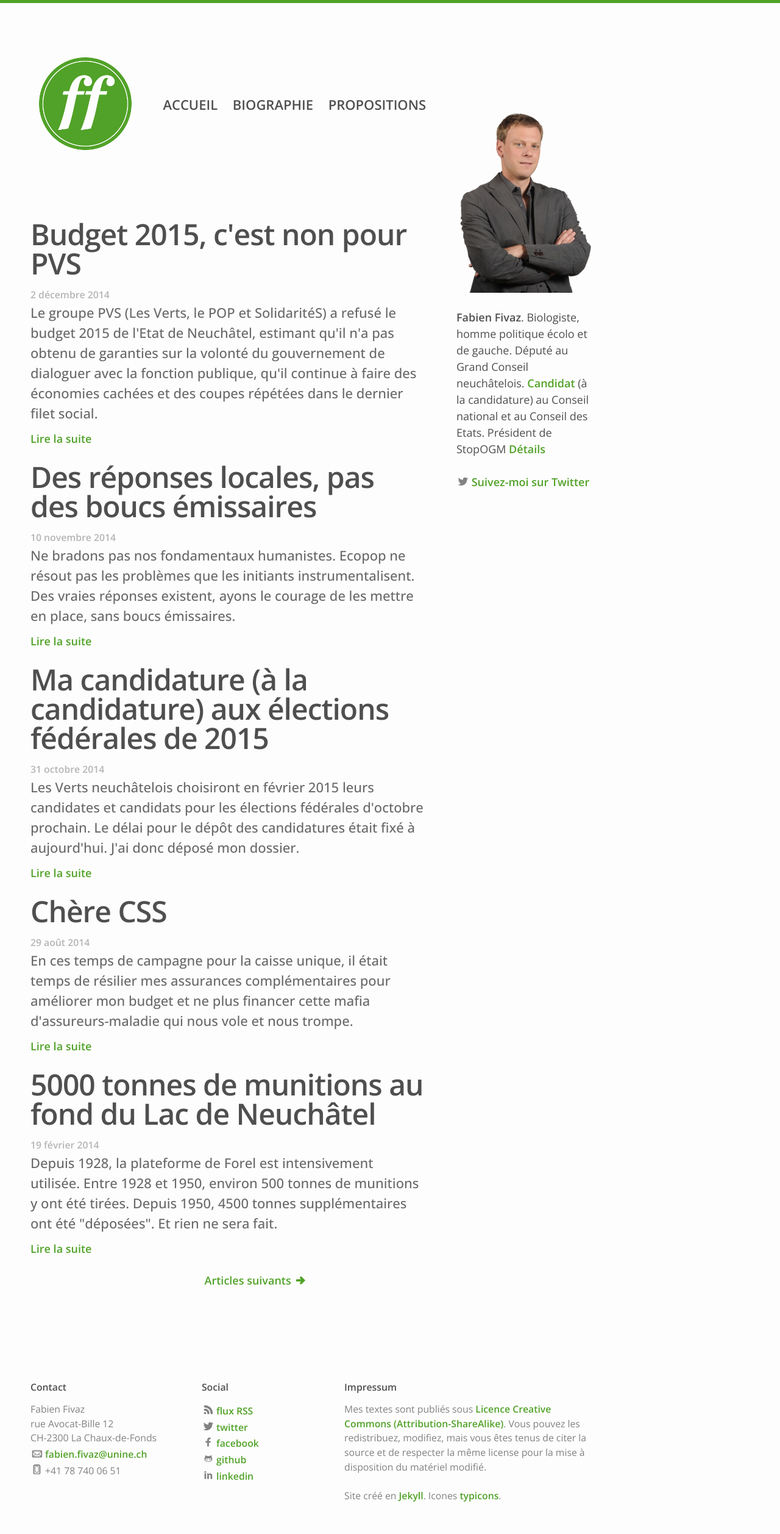
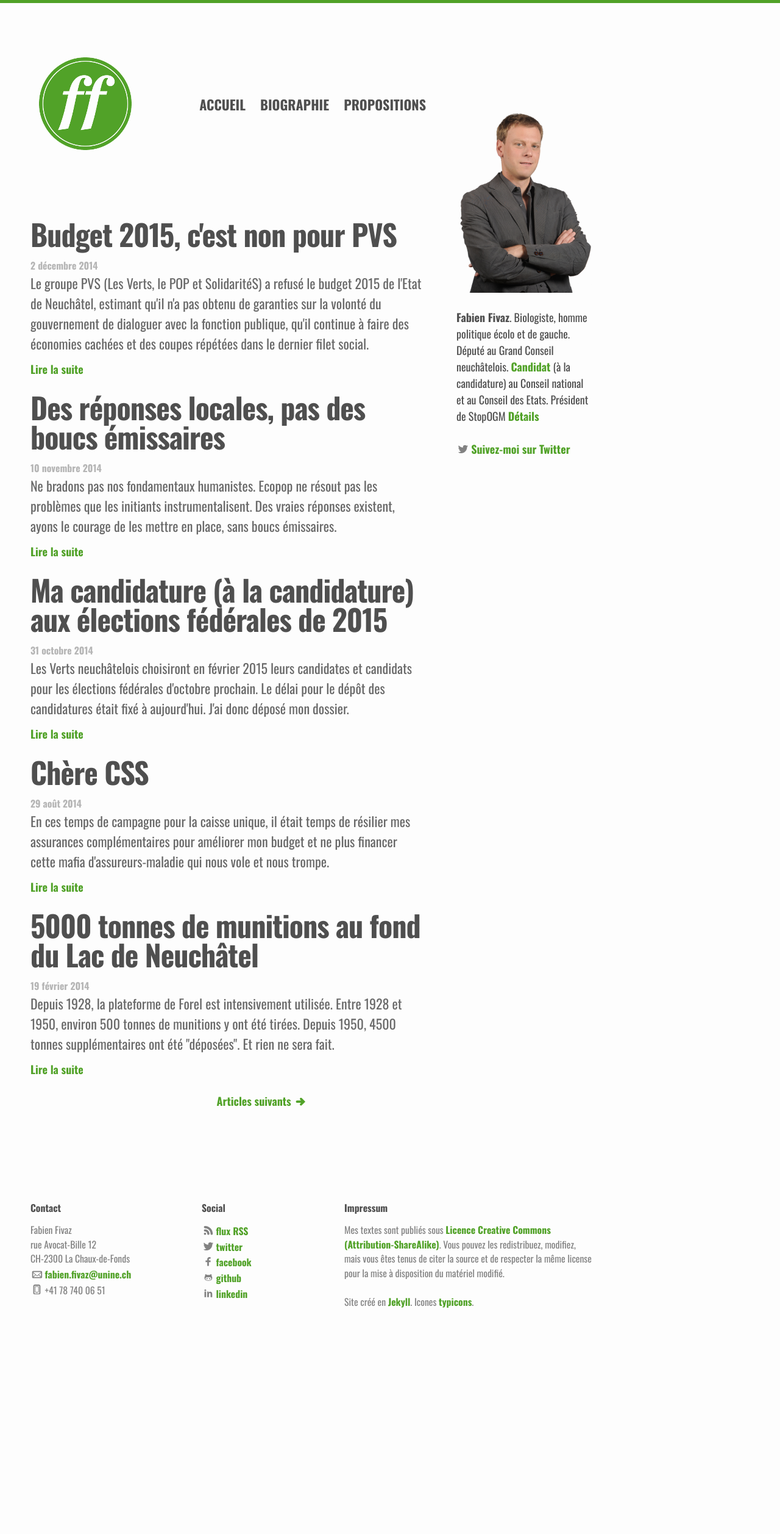
Before and after one commit to ffivaz/ffivaz.github.io, a Jekyll site: the page built from index.html, in a window 1280 px wide. Shown: the whole page at 61% size. Built offline with Jekyll 4.4.1, drawn with Linux system fonts in a browser that asks for light colours; nearby versions of some CDN libraries; the list of posts is cut into pages by our own code; after the commit the page ends 2197 px from its top, so only the background shows below that.

Commit message:
Font tests

```diff
--- a/_includes/head.html
+++ b/_includes/head.html
@@ -11,6 +11,7 @@
     <link rel="canonical" href="{{ page.url | replace:'index.html','' | prepend: site.baseurl | prepend: site.url }}">
     <link rel="alternate" type="application/atom+xml" title="{{ site.title }}" href="{{ "/feed.xml" | prepend: site.baseurl | prepend: site.url }}" />
     <link href='http://fonts.googleapis.com/css?family=Open+Sans:400,500,600' rel='stylesheet' type='text/css'>
+    <link href='http://fonts.googleapis.com/css?family=Oswald:400,700,300' rel='stylesheet' type='text/css'>
 
     <meta property="og:url" content="{{ page.url | replace:'index.html','' | prepend: site.baseurl | prepend: site.url }}" />
     <meta property="og:title" content="{{ page.title }}" />
--- a/css/main.scss
+++ b/css/main.scss
@@ -6,7 +6,7 @@
 
 
 // Our variables
-$base-font-family: 'Open Sans', Helvetica, Arial, sans-serif;
+$base-font-family: 'Oswald', sans-serif;
 $base-line-height: 1.5;
 
 $spacing-unit:     25px;
```
